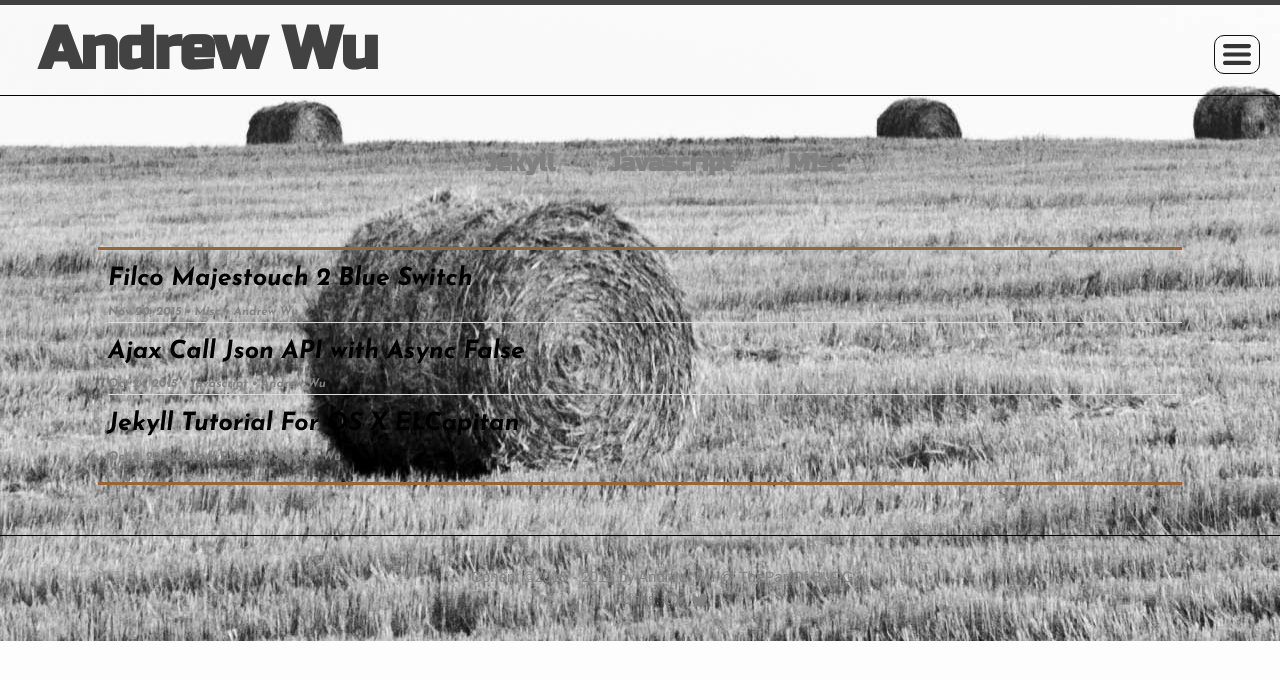
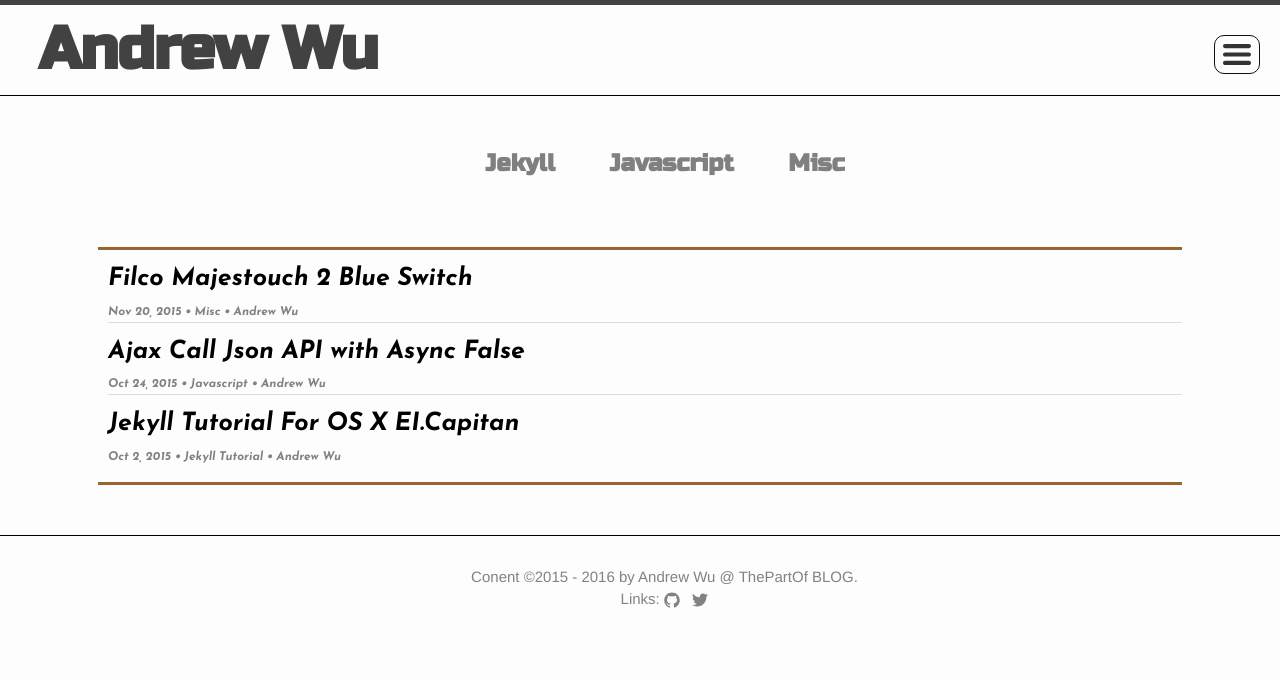
Before and after one commit to thepartof/thepartof.github.io, a Jekyll site: the page built from index.html, in a window 1280 px wide. Shown: the top 680 px of the page. Built offline with Jekyll 4.4.1, drawn with Linux system fonts in a browser that asks for light colours.

Commit message:
Update _base.scss

```diff
--- a/_sass/_base.scss
+++ b/_sass/_base.scss
@@ -12,11 +12,12 @@ dl, dd, ol, ul, figure {
 
 /**
  * Basic styling
+ *  background-image: url("/img/header-background.jpg");
+ *  background-position: center bottom;
+ *  background-repeat: no-repeat;
  */
 body {
-    background-image: url("/img/header-background.jpg");
-    background-position: center bottom;
-    background-repeat: no-repeat;
+
     font: $base-font-weight #{$base-font-size}/#{$base-line-height} $base-font-family;
     color: $text-color;
     background-color: $background-color;
```
